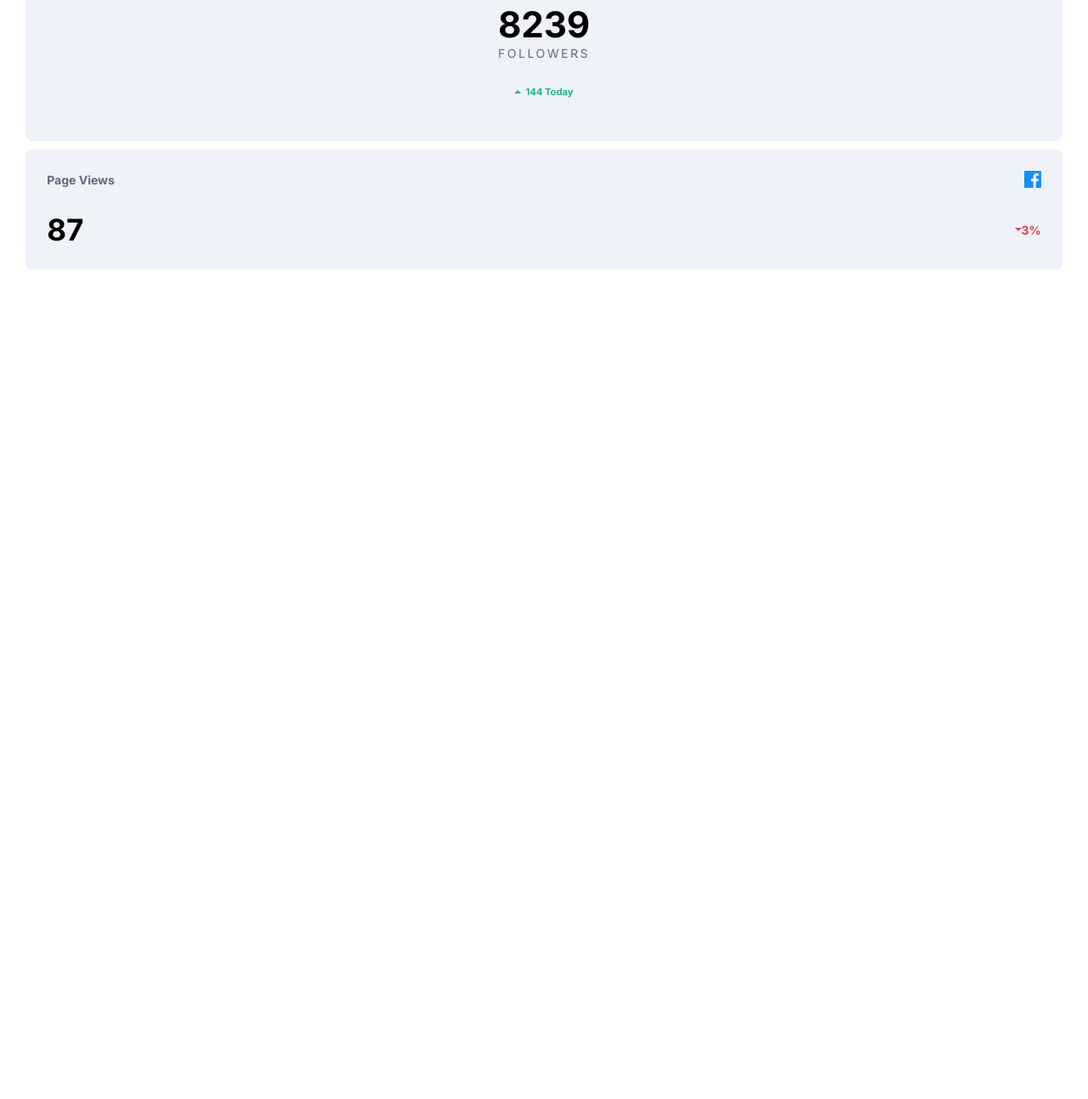
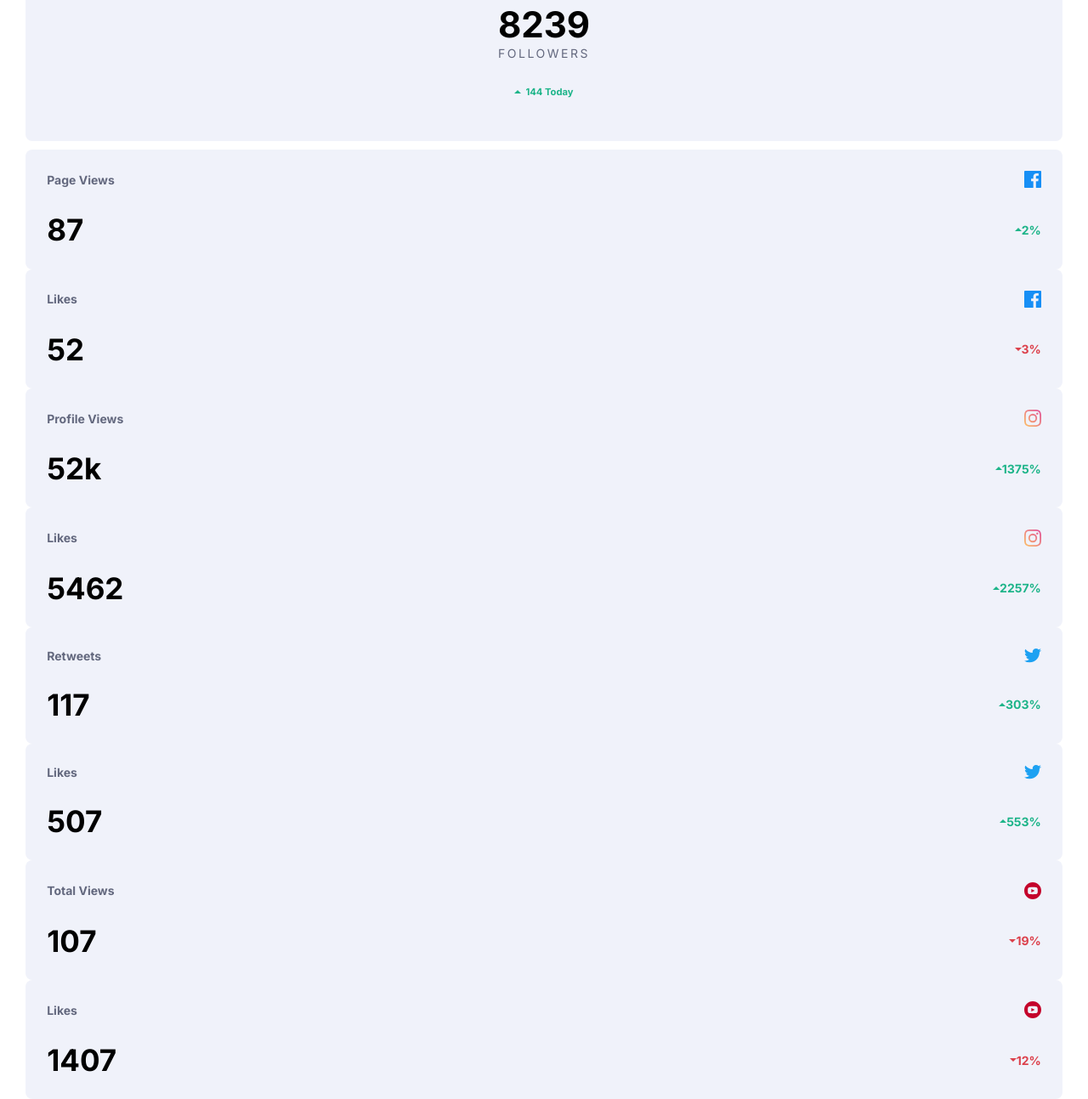
Before and after one commit to alexayalauxd/social-media-dashboard, a plain HTML site: page index.html in a window 1280 px wide. Shown: the part 1015-2308 px from the top of the page at 85% size. Before the commit the page ends 1332 px from the top, so only its background shows below. Drawn offline with Linux system fonts and the light colour scheme.

Commit message:
all cardSmall

```diff
--- a/assets/styles/style.css
+++ b/assets/styles/style.css
@@ -182,6 +182,9 @@ Cards
     display: flex;
     align-items: center;
     justify-content: flex-end;
-    color: var(--Red);
+    color: var(--Green);
     font-weight: 600;
 }
+.danger{
+    color: var(--Red);
+}
--- a/index.html
+++ b/index.html
@@ -106,12 +106,87 @@
   ----- ----- ----- ----- ----- ----- -->
   <section class="overview">
     <div class="wrapper">
+
+      <!-- ----- ----- ----- ----- ----- -----
+        CardSmall-1
+      ----- ----- ----- ----- ----- ----- -->
       <div class="cardSmall">
         <p class="cardSmall__title">Page Views</p>
         <p class="cardSmall__icon"><img src="./assets/imgs/icon-facebook.svg" alt=""></p>
         <p class="cardSmall__number">87</p>
-        <p class="cardSmall__percentage"><img src="./assets/imgs/icon-down.svg" alt=""> 3%</p>
+        <p class="cardSmall__percentage"><img src="./assets/imgs/icon-up.svg" alt=""> 2%</p>
       </div>
+
+      <!-- ----- ----- ----- ----- ----- -----
+        CardSmall-2
+      ----- ----- ----- ----- ----- ----- -->
+      <div class="cardSmall">
+        <p class="cardSmall__title">Likes</p>
+        <p class="cardSmall__icon"><img src="./assets/imgs/icon-facebook.svg" alt=""></p>
+        <p class="cardSmall__number">52</p>
+        <p class="cardSmall__percentage danger"><img src="./assets/imgs/icon-down.svg" alt=""> 3%</p>
+      </div>
+
+      <!-- ----- ----- ----- ----- ----- -----
+        CardSmall-4
+      ----- ----- ----- ----- ----- ----- -->
+      <div class="cardSmall">
+        <p class="cardSmall__title">Profile Views</p>
+        <p class="cardSmall__icon"><img src="./assets/imgs/icon-instagram.svg" alt=""></p>
+        <p class="cardSmall__number">52k</p>
+        <p class="cardSmall__percentage"><img src="./assets/imgs/icon-up.svg" alt=""> 1375%</p>
+      </div>
+
+      <!-- ----- ----- ----- ----- ----- -----
+        CardSmall-3
+      ----- ----- ----- ----- ----- ----- -->
+      <div class="cardSmall">
+        <p class="cardSmall__title">Likes</p>
+        <p class="cardSmall__icon"><img src="./assets/imgs/icon-instagram.svg" alt=""></p>
+        <p class="cardSmall__number">5462</p>
+        <p class="cardSmall__percentage"><img src="./assets/imgs/icon-up.svg" alt=""> 2257%</p>
+      </div>
+
+      <!-- ----- ----- ----- ----- ----- -----
+        CardSmall-5
+      ----- ----- ----- ----- ----- ----- -->
+      <div class="cardSmall">
+        <p class="cardSmall__title">Retweets</p>
+        <p class="cardSmall__icon"><img src="./assets/imgs/icon-twitter.svg" alt=""></p>
+        <p class="cardSmall__number">117</p>
+        <p class="cardSmall__percentage"><img src="./assets/imgs/icon-up.svg" alt=""> 303%</p>
+      </div>
+
+      <!-- ----- ----- ----- ----- ----- -----
+        CardSmall-6
+      ----- ----- ----- ----- ----- ----- -->
+      <div class="cardSmall">
+        <p class="cardSmall__title">Likes</p>
+        <p class="cardSmall__icon"><img src="./assets/imgs/icon-twitter.svg" alt=""></p>
+        <p class="cardSmall__number">507</p>
+        <p class="cardSmall__percentage"><img src="./assets/imgs/icon-up.svg" alt=""> 553%</p>
+      </div>
+
+      <!-- ----- ----- ----- ----- ----- -----
+        CardSmall-7
+      ----- ----- ----- ----- ----- ----- -->
+      <div class="cardSmall">
+        <p class="cardSmall__title">Total Views</p>
+        <p class="cardSmall__icon"><img src="./assets/imgs/icon-youtube.svg" alt=""></p>
+        <p class="cardSmall__number">107</p>
+        <p class="cardSmall__percentage danger"><img src="./assets/imgs/icon-down.svg" alt=""> 19%</p>
+      </div>
+
+      <!-- ----- ----- ----- ----- ----- -----
+        CardSmall-8
+      ----- ----- ----- ----- ----- ----- -->
+      <div class="cardSmall">
+        <p class="cardSmall__title">Likes</p>
+        <p class="cardSmall__icon"><img src="./assets/imgs/icon-youtube.svg" alt=""></p>
+        <p class="cardSmall__number">1407</p>
+        <p class="cardSmall__percentage danger"><img src="./assets/imgs/icon-down.svg" alt=""> 12%</p>
+      </div>
+
     </div>
   </section>
 
```
